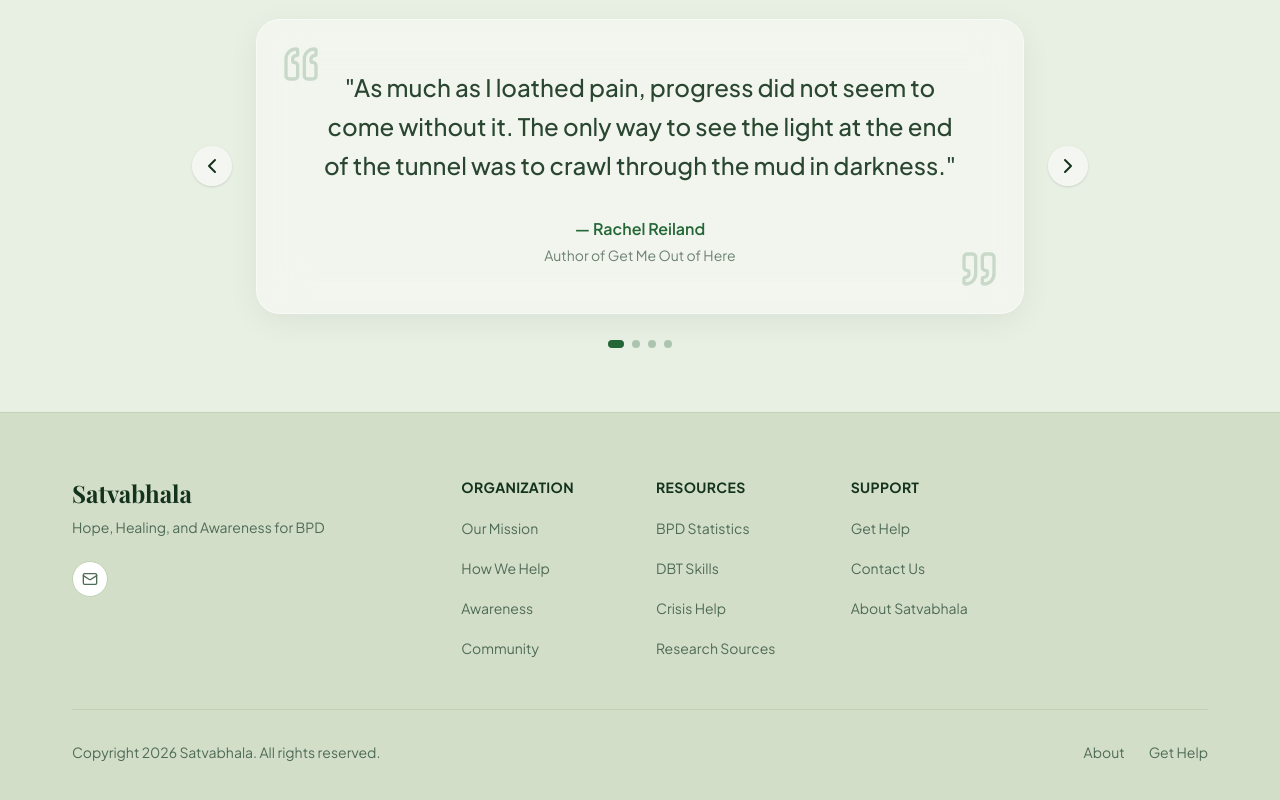
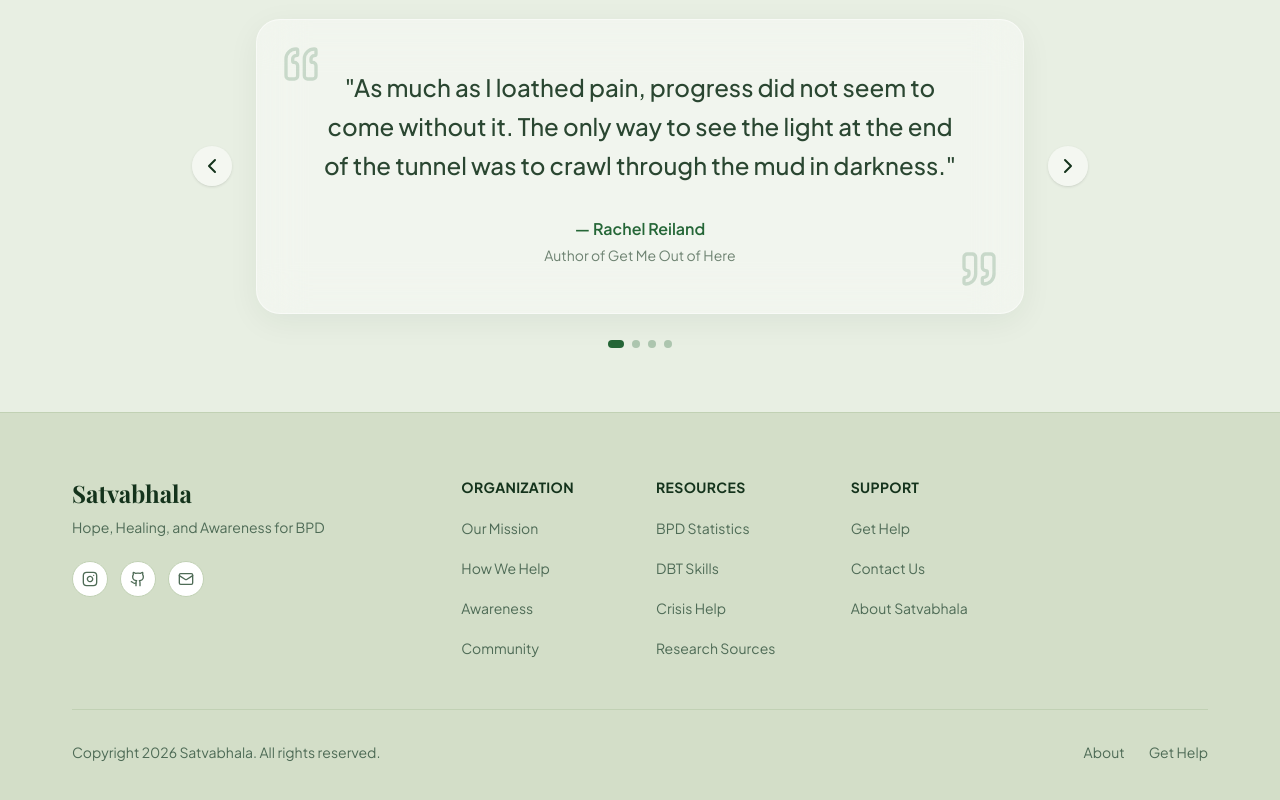
Before and after one commit to Aaxhirrr/Satvabhala-Foundation, a Next.js app: page / in a window 1280 px wide. Shown: the part 1026-1826 px from the top of the page. Built offline with nearby package versions, Linux system fonts and the light colour scheme.

Commit message:
Update footer social icons and links

```diff
--- a/components/Footer.tsx
+++ b/components/Footer.tsx
@@ -1,5 +1,5 @@
 "use client";
-import { Github, Twitter, Linkedin, Mail } from "lucide-react";
+import { Github, Instagram, Mail } from "lucide-react";
 import { motion } from "framer-motion";
 
 type FooterLink = {
@@ -17,8 +17,7 @@ type FooterProps = {
   tagline?: string;
   sections?: FooterSection[];
   socialLinks?: {
-    twitter?: string;
-    linkedin?: string;
+    instagram?: string;
     github?: string;
     email?: string;
   };
@@ -59,6 +58,9 @@ export const Footer = ({
   tagline = "Hope, Healing, and Awareness for BPD",
   sections = defaultSections,
   socialLinks = {
+    instagram:
+      "https://www.instagram.com/sidsfoundation?igsh=eWk3Y3hoaG92cmVt&utm_source=qr",
+    github: "https://github.com/Aaxhirrr/Satvabhala-Foundation",
     email: "contact@satvabhala.org",
   },
   copyrightText,
@@ -89,22 +91,15 @@ export const Footer = ({
             </div>
 
             <div className="flex items-center gap-3 mt-6">
-              {socialLinks.twitter && (
+              {socialLinks.instagram && (
                 <a
-                  href={socialLinks.twitter}
+                  href={socialLinks.instagram}
                   className="w-9 h-9 flex items-center justify-center rounded-full bg-white border border-border text-muted-foreground hover:text-foreground hover:border-[#202020] transition-colors duration-150"
-                  aria-label="Twitter"
+                  aria-label="Instagram"
+                  target="_blank"
+                  rel="noopener noreferrer"
                 >
-                  <Twitter className="w-4 h-4" />
-                </a>
-              )}
-              {socialLinks.linkedin && (
-                <a
-                  href={socialLinks.linkedin}
-                  className="w-9 h-9 flex items-center justify-center rounded-full bg-white border border-border text-muted-foreground hover:text-foreground hover:border-[#202020] transition-colors duration-150"
-                  aria-label="LinkedIn"
-                >
-                  <Linkedin className="w-4 h-4" />
+                  <Instagram className="w-4 h-4" />
                 </a>
               )}
               {socialLinks.github && (
@@ -112,6 +107,8 @@ export const Footer = ({
                   href={socialLinks.github}
                   className="w-9 h-9 flex items-center justify-center rounded-full bg-white border border-border text-muted-foreground hover:text-foreground hover:border-[#202020] transition-colors duration-150"
                   aria-label="GitHub"
+                  target="_blank"
+                  rel="noopener noreferrer"
                 >
                   <Github className="w-4 h-4" />
                 </a>
```
